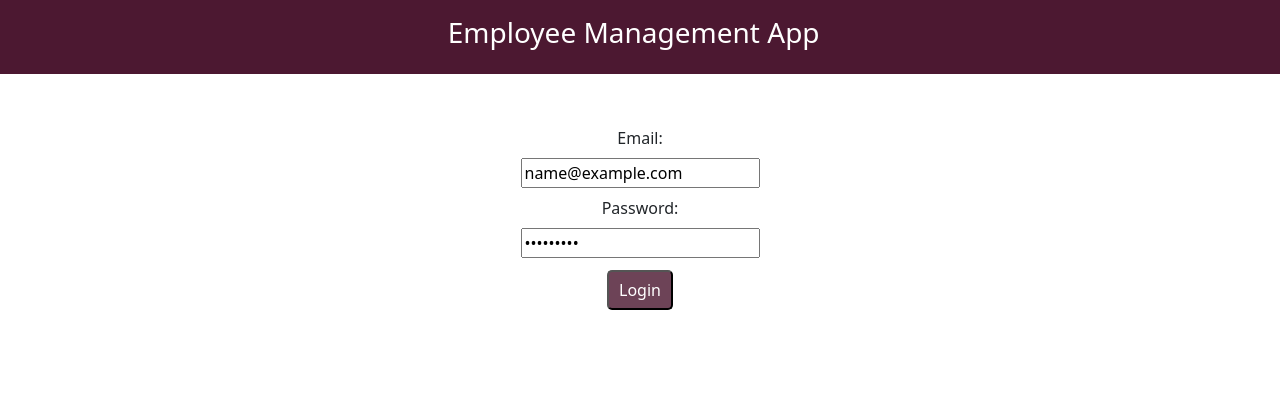
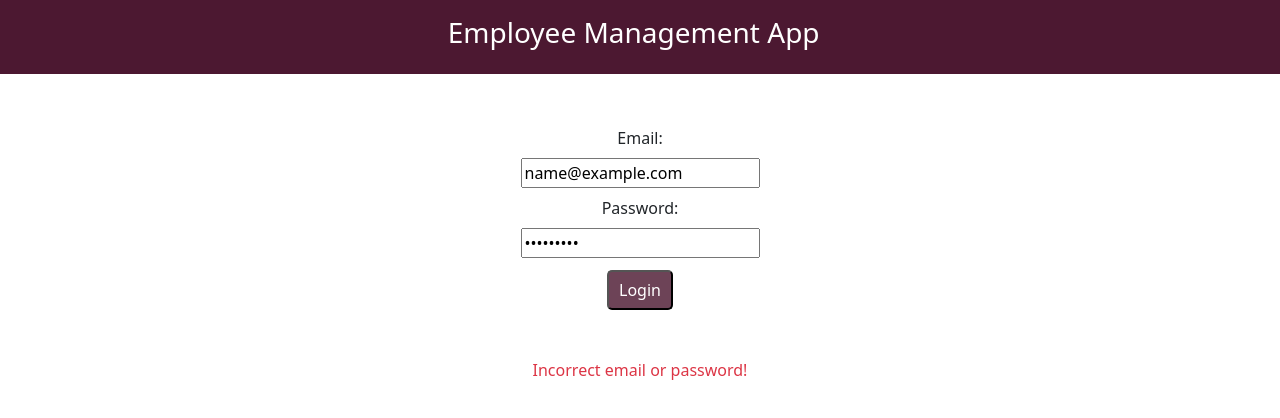
Before and after one commit to nodeZen/REACT_APP_BREACHLOCK_EMPLOYEE_MANAGEMENT, a React (Create React App) app: page / in a window 1280 px wide. Both pictures are taken after typing "name@example.com", "Sample123" into the empty fields and a click on the button "Login". Shown: the top 418 px of the page. Built offline with nearby package versions, Linux system fonts and the light colour scheme.

Commit message:
Code Changes

```diff
--- a/src/App.js
+++ b/src/App.js
@@ -1,6 +1,6 @@
 import "./App.css";
 import { useSelector } from "react-redux";
-import { useEffect, useState } from "react";
+import { useEffect, useState, useMemo } from "react";
 import Dashboard from "./components/dashboard/dashboard";
 import Login from "./components/login/login";
 import { useDispatch } from "react-redux";
@@ -9,7 +9,8 @@ import { setEmployeeInfo } from "./store/app.slice";
 import Header from "./components/header/header";
 
 const App = () => {
-  const { employeeInfo } = useSelector(state => state.app);
+  const { employeeInfo: ef, errorMessage } = useSelector(state => state.app);
+  const employeeInfo = useMemo(() => ef, [ef]);
   const [loggedIn, setLoggedIn] = useState(false);
   const dispatch = useDispatch();
 
@@ -37,6 +38,9 @@ const App = () => {
         <Header {...{ loggedIn }} />
       </div>
       <div>{loggedIn ? <Dashboard /> : <Login />}</div>{" "}
+      {errorMessage && (
+        <span className="text-danger">{errorMessage}</span>
+      )}
     </div>
   );
 };
--- a/src/components/dashboard/dashboard.jsx
+++ b/src/components/dashboard/dashboard.jsx
@@ -1,17 +1,23 @@
-import React, { useEffect } from "react";
+import React, { useEffect, useMemo } from "react";
 import { useDispatch, useSelector } from "react-redux";
 import {
   getManagerDetails,
-  getReporteesList,
+  getReporteesList
 } from "../../services/employee-service";
 import "./dashboard.css";
 
 const Dashboard = () => {
   const disptach = useDispatch();
 
-  const { employeeInfo, reportees, managerInfo } = useSelector(
-    (state) => state.app
+  const { employeeInfo: ef, reportees: rpts, managerInfo: mInfo } = useSelector(
+    state => state.app
   );
+
+  const employeeInfo = useMemo(() => ef, [ef]);
+
+  const reportees = useMemo(() => rpts, [rpts]);
+
+  const managerInfo = useMemo(() => mInfo, [mInfo]);
 
   useEffect(() => {
     if (employeeInfo.isManager) {
@@ -24,26 +30,32 @@ const Dashboard = () => {
   const reportingManagerCard = ({ firstName, lastName, email, phone }) => {
     return (
       <div>
-        <div>Name: {`${firstName || "--"} ${lastName || "--"}`}</div>
-        <div>Email: {`${email || "--"}`}</div>
-        <div>Phone: {`${phone || "--"}`}</div>
+        <div>
+          <b>Name:</b> {`${firstName || "--"} ${lastName || "--"}`}
+        </div>
+        <div>
+          <b>Email:</b> {`${email || "--"}`}
+        </div>
+        <div>
+          <b>Phone:</b> {`${phone || "--"}`}
+        </div>
       </div>
     );
   };
 
-  const renderReporteesList = (reporteesList) => (
+  const renderReporteesList = reporteesList => (
     <div className="row justify-content-center py-4">
       <div className="col-auto reportee-table">
         <table className="table table-responsive">
           <thead>
             <tr>
-              <th bgcolor="#fff">Name</th>
+              <th>Name</th>
               <th>Email</th>
               <th>Phone</th>
             </tr>
           </thead>
           <tbody>
-            {reporteesList.map((reportee) => {
+            {reporteesList.map(reportee => {
               const { firstName, lastName, email, phone } = reportee;
               return (
                 <tr>
@@ -66,14 +78,18 @@ const Dashboard = () => {
           <h4 className="mt-4">
             Welcome {`${employeeInfo.firstName} ${employeeInfo.lastName}`}
           </h4>
-          {managerInfo && Object.keys(managerInfo).length > 0 && (
+          {!employeeInfo.isManager &&
+            managerInfo &&
+            Object.keys(managerInfo).length > 0 && (
               <div className="py-5">
                 <h5>Your Reporting Manager Details</h5>
                 <div>{reportingManagerCard(managerInfo)}</div>
               </div>
             )}
 
-          {Array.isArray(reportees) && reportees.length > 0 && (
+          {employeeInfo.isManager &&
+            Array.isArray(reportees) &&
+            reportees.length > 0 && (
               <div className="py-5">
                 <h5>Your Reportees Details</h5>
                 <div>{renderReporteesList(reportees)}</div>
--- a/src/components/header/header.jsx
+++ b/src/components/header/header.jsx
@@ -1,6 +1,6 @@
 import React from "react";
+import { useDispatch } from "react-redux";
 import { logoutEmployee } from "../../services/employee-service";
-import { useDispatch } from "react-redux";
 
 const Header = ({ loggedIn }) => {
   const dispatch = useDispatch();
--- a/src/components/login/login.jsx
+++ b/src/components/login/login.jsx
@@ -7,15 +7,15 @@ const Login = () => {
   const [email, setEmail] = useState("");
   const [password, setPassword] = useState("");
 
-  const userNameHandler = (event) => {
+  const userNameHandler = event => {
     setEmail(event.target.value);
   };
 
-  const passwordHandler = (event) => {
+  const passwordHandler = event => {
     setPassword(event.target.value);
   };
 
-  const formSubmitHandler = (event) => {
+  const formSubmitHandler = event => {
     event.preventDefault();
     if (email && password) {
       dispatch(loginEmployee(email, password));
@@ -31,11 +31,13 @@ const Login = () => {
             </div>
             <div className="py-1">
               <input
+                id="email"
                 type="email"
                 name="email"
-              label="Username"
+                label="email"
                 value={email}
                 onChange={userNameHandler}
+                required={true}
               />
             </div>
           </div>
@@ -45,11 +47,13 @@ const Login = () => {
             </div>
             <div className="py-1">
               <input
+                id="password"
                 type="password"
                 name="password"
                 label="password"
                 value={password}
                 onChange={passwordHandler}
+                required={true}
               />
             </div>
           </div>
--- a/src/services/employee-service.js
+++ b/src/services/employee-service.js
@@ -5,37 +5,43 @@ import {
   setEmployeeInfo,
   setManagerInfo,
   setReporteesList,
+  setErrorMessage
 } from "../store/app.slice";
-export const loginEmployee = (email, password) => (dispatch) => {
+
+export const loginEmployee = (email, password) => dispatch => {
   if (Array.isArray(Employees) && Employees.length) {
     const existingUser = Employees.find(
-      (employee) => employee.email === email && employee.password === password
+      employee => employee.email === email && employee.password === password
     );
     if (existingUser) {
       dispatch(setEmployeeInfo(existingUser));
       localStorage.setItem("loggedInEmail", existingUser.email);
+    }else{
+      dispatch(setErrorMessage("Incorrect email or password!"))
     }
   }
 };
 
-export const logoutEmployee = () => (dispatch) => {
+export const logoutEmployee = () => dispatch => {
   dispatch(resetAppState());
   localStorage.removeItem("loggedInEmail");
 };
 
-export const getReporteesList = (id) => (dispatch) => {
+export const getReporteesList = id => dispatch => {
   if (Array.isArray(Employees) && Employees.length) {
-    const reporteesList = Employees.filter((employee) => employee.reportsTo === id);
+    const reporteesList = Employees.filter(
+      employee => employee.reportsTo === id
+    );
     if (Array.isArray(reporteesList)) {
       dispatch(setReporteesList(reporteesList));
     }
   }
 };
 
-export const getManagerDetails = (reportsTo) => (dispatch) => {
+export const getManagerDetails = reportsTo => dispatch => {
   if (Array.isArray(Employees) && Employees.length) {
     const managerDetails = Employees.find(
-      (employee) => employee.id === reportsTo
+      employee => employee.id === reportsTo
     );
     if (managerDetails && Object.keys(managerDetails).length) {
       dispatch(setManagerInfo(managerDetails));
@@ -43,6 +49,6 @@ export const getManagerDetails = (reportsTo) => (dispatch) => {
   }
 };
 
-export const getEmployeeByEmail = (email) => {
+export const getEmployeeByEmail = email => {
   return Employees.find(employee => employee.email === email);
-}
+};
--- a/src/store/app.slice.js
+++ b/src/store/app.slice.js
@@ -7,6 +7,7 @@ export const counterSlice = createSlice({
   reducers: {
     setEmployeeInfo: (state, action) => {
       state.employeeInfo = action.payload;
+      state.errorMessage="";
     },
     setReporteesList: (state, action) => {
       state.reportees = action.payload;
@@ -14,8 +15,11 @@ export const counterSlice = createSlice({
     setManagerInfo: (state, action) => {
       state.managerInfo = action.payload;
     },
-    resetAppState: () => appState,
-  },
+    setErrorMessage: (state, action) => {
+      state.errorMessage = action.payload;
+    },
+    resetAppState: () => appState
+  }
 });
 
 // Action creators are generated for each case reducer function
@@ -23,7 +27,8 @@ export const {
   setEmployeeInfo,
   setReporteesList,
   setManagerInfo,
-  resetAppState,
+  setErrorMessage,
+  resetAppState
 } = counterSlice.actions;
 
 export default counterSlice.reducer;
--- a/src/store/app.state.js
+++ b/src/store/app.state.js
@@ -2,6 +2,7 @@ const app = {
    employeeInfo:{},
    reportees: [],
    managerInfo: {},
+   errorMessage:"",
 }
 
 export default app;
```
Lines whose indentation alone changed are shown as unchanged.
